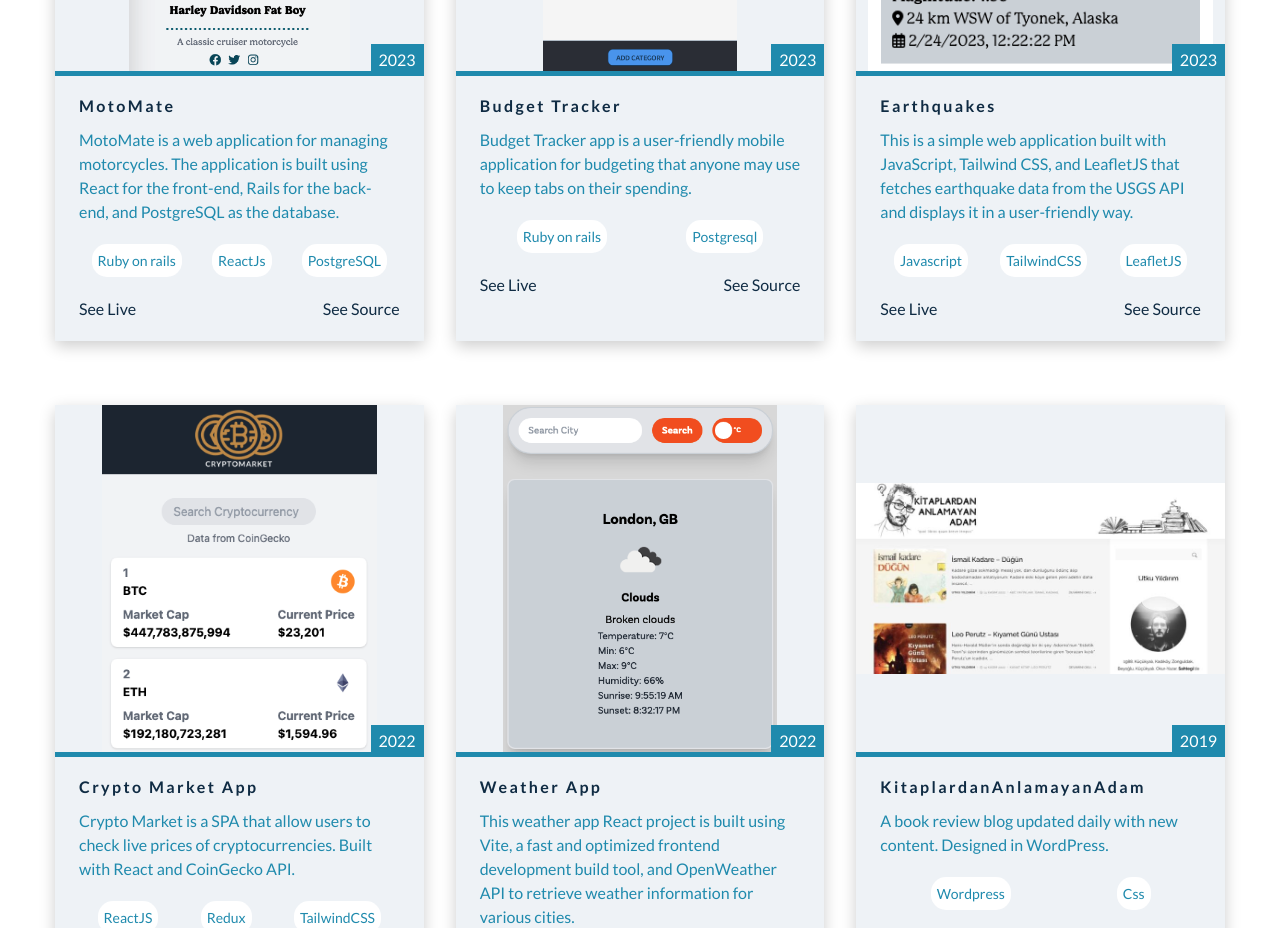
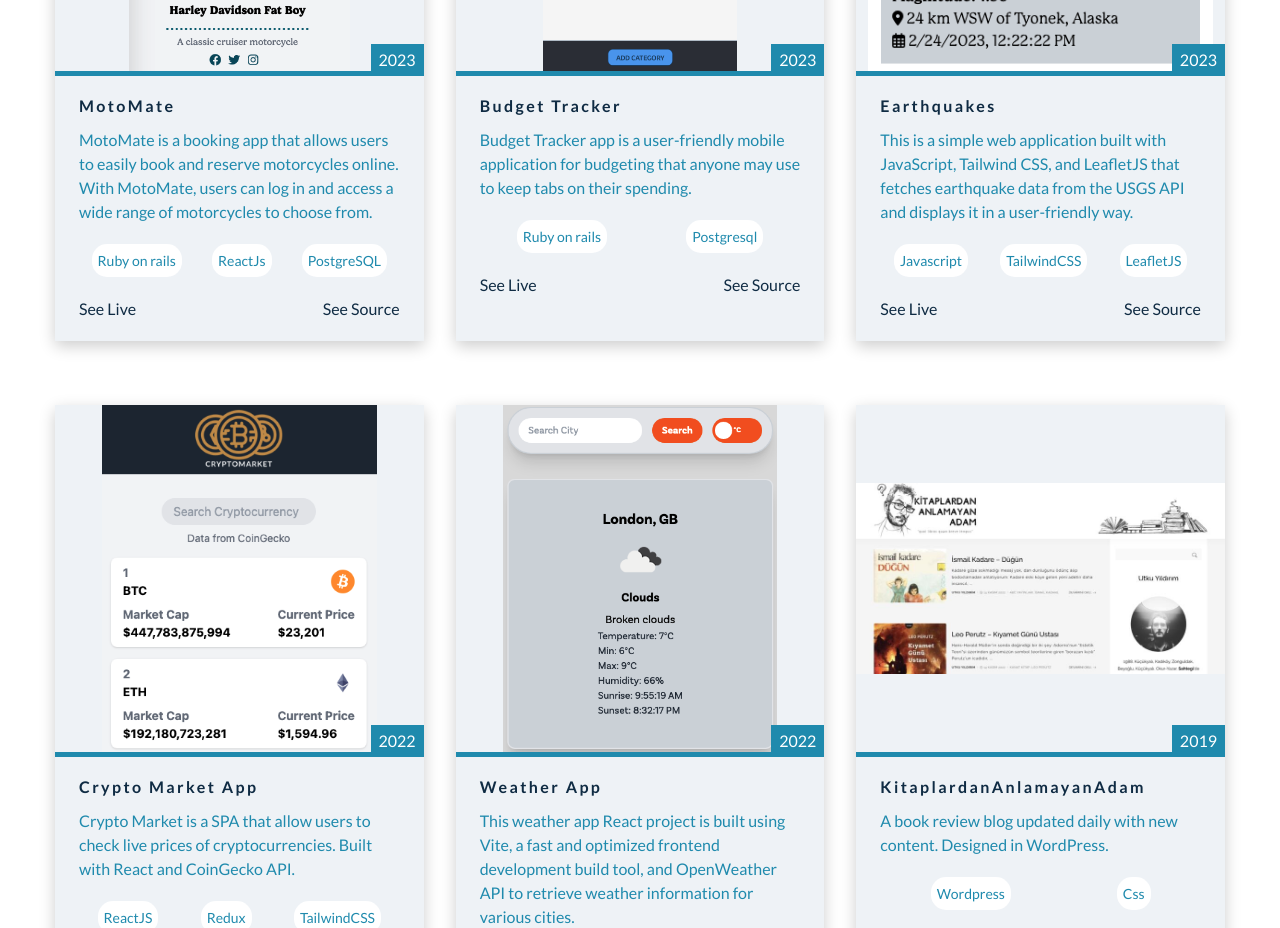
Before and after one commit to karayamanemre/portfolio-react, a React (Create React App) app: page / in a window 1280 px wide. Shown: the part 1260-2188 px from the top of the page. Built offline with nearby package versions, Linux system fonts and the light colour scheme; the HTML template or start-up script is replaced by a standard one; a web font is replaced by a local one.

Commit message:
Update data.js

```diff
--- a/src/data.js
+++ b/src/data.js
@@ -139,7 +139,7 @@ export const works = [
     image: moto,
     date: '2023',
     title: 'MotoMate',
-    info: 'MotoMate is a web application for managing motorcycles. The application is built using React for the front-end, Rails for the back-end, and PostgreSQL as the database.',
+    info: 'MotoMate is a booking app that allows users to easily book and reserve motorcycles online. With MotoMate, users can log in and access a wide range of motorcycles to choose from.',
     tags: ['ruby on rails', 'reactJs', 'postgreSQL'],
     liveLink: 'https://motomate-1002c.web.app/',
     sourceLink: 'https://github.com/karayamanemre/moto-front-end',
```
